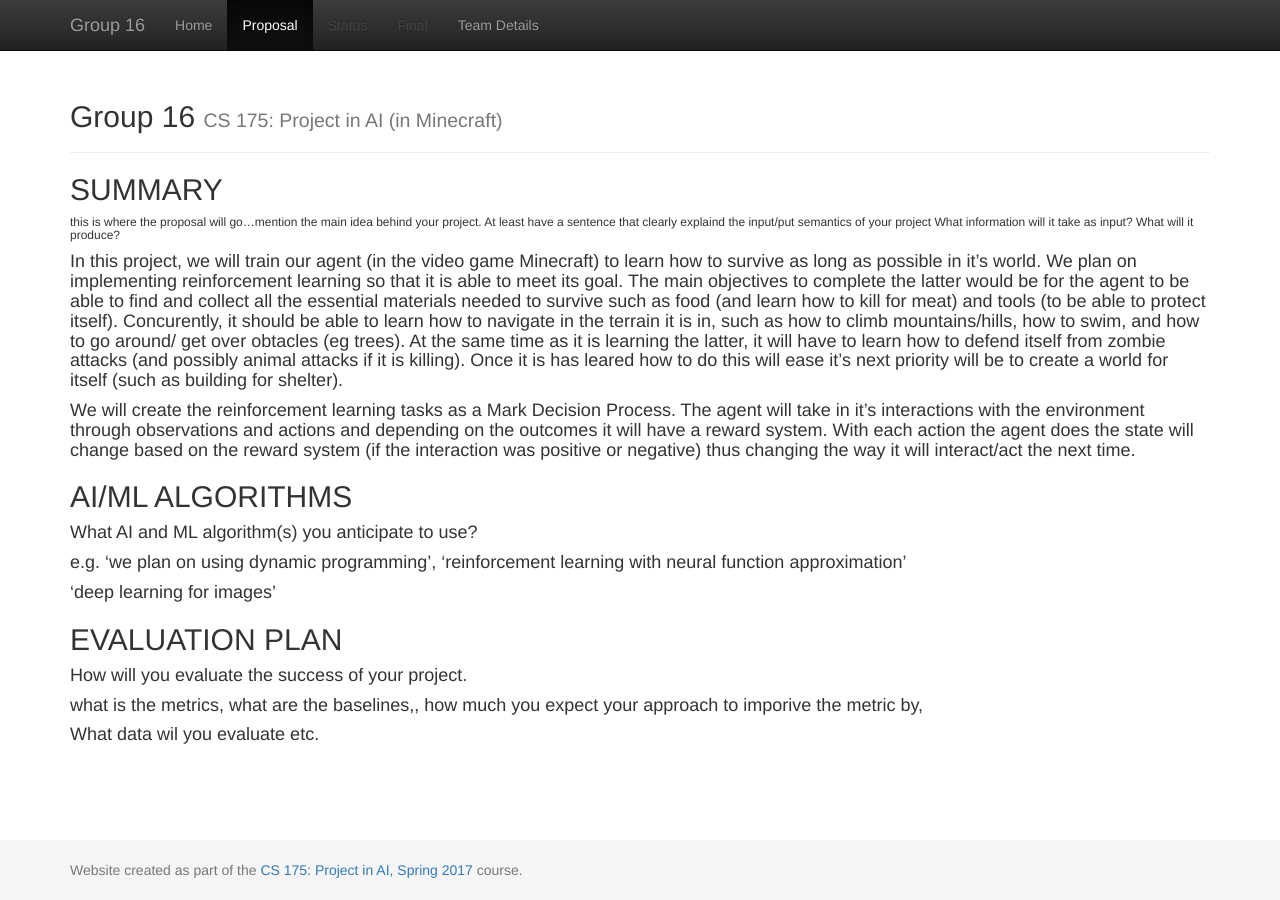
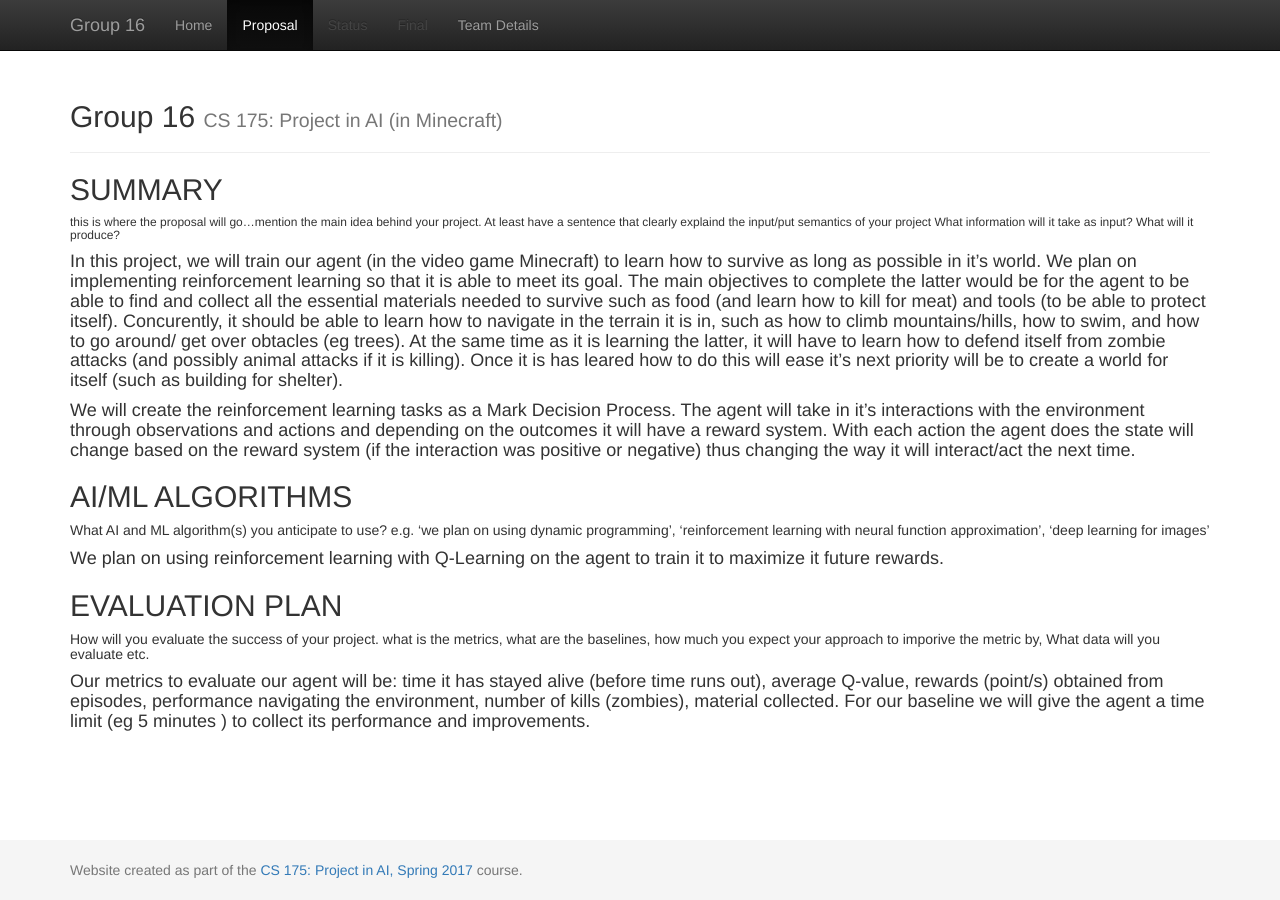
Before and after one commit to becamorin20/Group-16, a Jekyll site: the page built from docs/proposal.md, in a window 1280 px wide. Built offline with Jekyll 4.4.1, drawn with Linux system fonts in a browser that asks for light colours.

Commit message:
Update proposal.md

```diff
--- a/docs/proposal.md
+++ b/docs/proposal.md
@@ -7,16 +7,10 @@ title: Proposal
 #### In this project, we will train our agent (in the video game Minecraft) to learn how to survive as long as possible in it's world. We plan on implementing reinforcement learning so that it is able to meet its goal. The main objectives to complete the latter would be for the agent to be able to find and collect all the essential materials needed to survive such as food (and learn how to kill for meat) and tools (to be able to protect itself). Concurently, it should be able to learn how to navigate in the terrain it is in, such as how to climb mountains/hills, how to swim, and how to go around/ get over obtacles (eg trees). At the same time as it is learning the latter, it will have to learn how to defend itself from zombie attacks (and possibly animal attacks if it is killing). Once it is has leared how to do this will ease it's next priority will be to create a world for itself (such as building for shelter).
 #### We will create the reinforcement learning tasks as a Mark Decision Process. The agent will take in it's interactions with the environment through observations and actions and depending on the outcomes it will have a reward system. With each action the agent does the state will change based on the reward system (if the interaction was positive or negative) thus changing the way it will interact/act the next time.
 
-
-
-
-
 ## AI/ML ALGORITHMS
-#### What AI and ML algorithm(s) you anticipate to use?
-#### e.g. 'we plan on using dynamic programming', 'reinforcement learning with neural function approximation'
-#### 'deep learning for images'
+##### What AI and ML algorithm(s) you anticipate to use? e.g. 'we plan on using dynamic programming', 'reinforcement learning with neural function approximation', 'deep learning for images'
+#### We plan on using reinforcement learning with Q-Learning on the agent to train it to maximize it future rewards.
 
 ## EVALUATION PLAN
-#### How will you evaluate the success of your project.
-#### what is the metrics, what are the baselines,, how much you expect your approach to imporive the metric by,
-#### What data wil you evaluate etc.
+##### How will you evaluate the success of your project. what is the metrics, what are the baselines, how much you expect your approach to imporive the metric by, What data will you evaluate etc.
+#### Our metrics to evaluate our agent will be: time it has stayed alive (before time runs out), average Q-value, rewards (point/s) obtained from episodes, performance navigating the environment, number of kills (zombies), material collected. For our baseline we will give the agent a time limit (eg 5 minutes ) to collect its performance and improvements.
```
